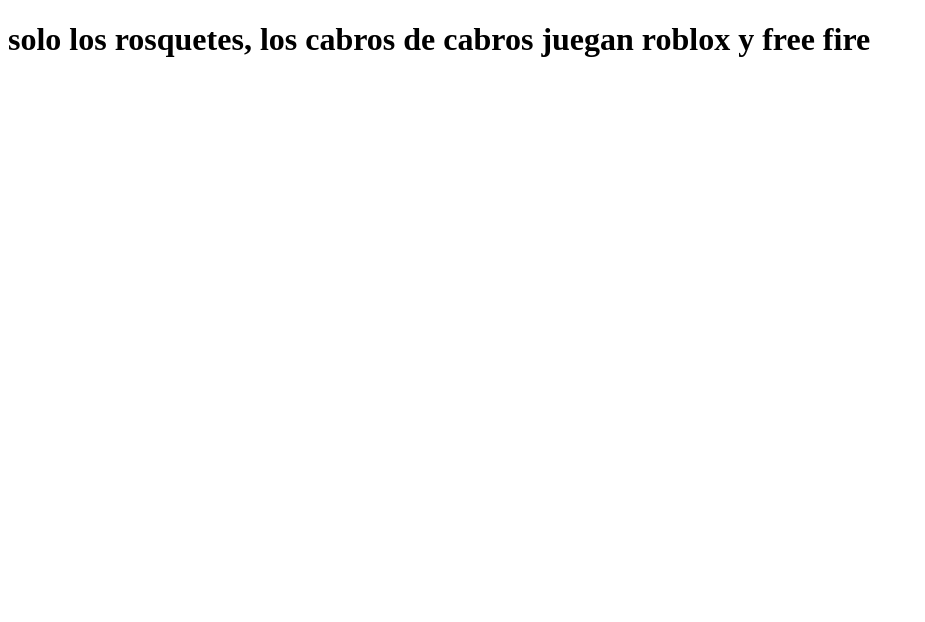
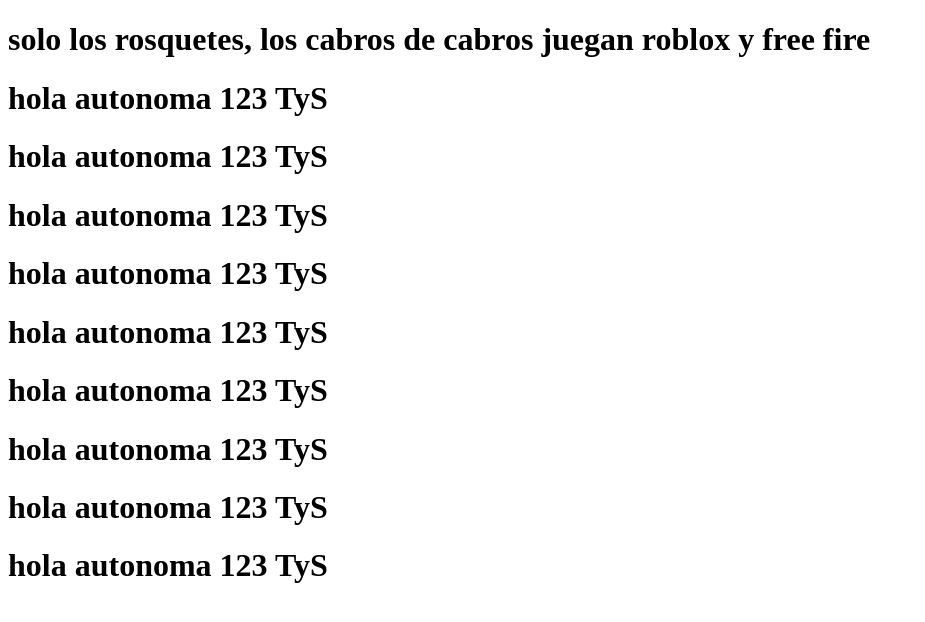
Before and after one commit to CloudzJoss/Repositorio-compartidor, a plain HTML site: page index.html in a window 1280 px wide. Shown: the whole page, without its empty margins (0-925 px from the left). Drawn offline with Linux system fonts and the light colour scheme.

Commit message:
Fusion de wawa y josue

```diff
--- a/index.html
+++ b/index.html
@@ -9,5 +9,14 @@
     <h1>solo los rosquetes, los cabros de cabros juegan
         roblox y free fire
     </h1>
+    <h1>hola autonoma 123 TyS</h1>
+    <h1>hola autonoma 123 TyS</h1>
+    <h1>hola autonoma 123 TyS</h1>
+    <h1>hola autonoma 123 TyS</h1>
+    <h1>hola autonoma 123 TyS</h1>
+    <h1>hola autonoma 123 TyS</h1>
+    <h1>hola autonoma 123 TyS</h1>
+    <h1>hola autonoma 123 TyS</h1>
+    <h1>hola autonoma 123 TyS</h1>
 </body>
 </html>
```
